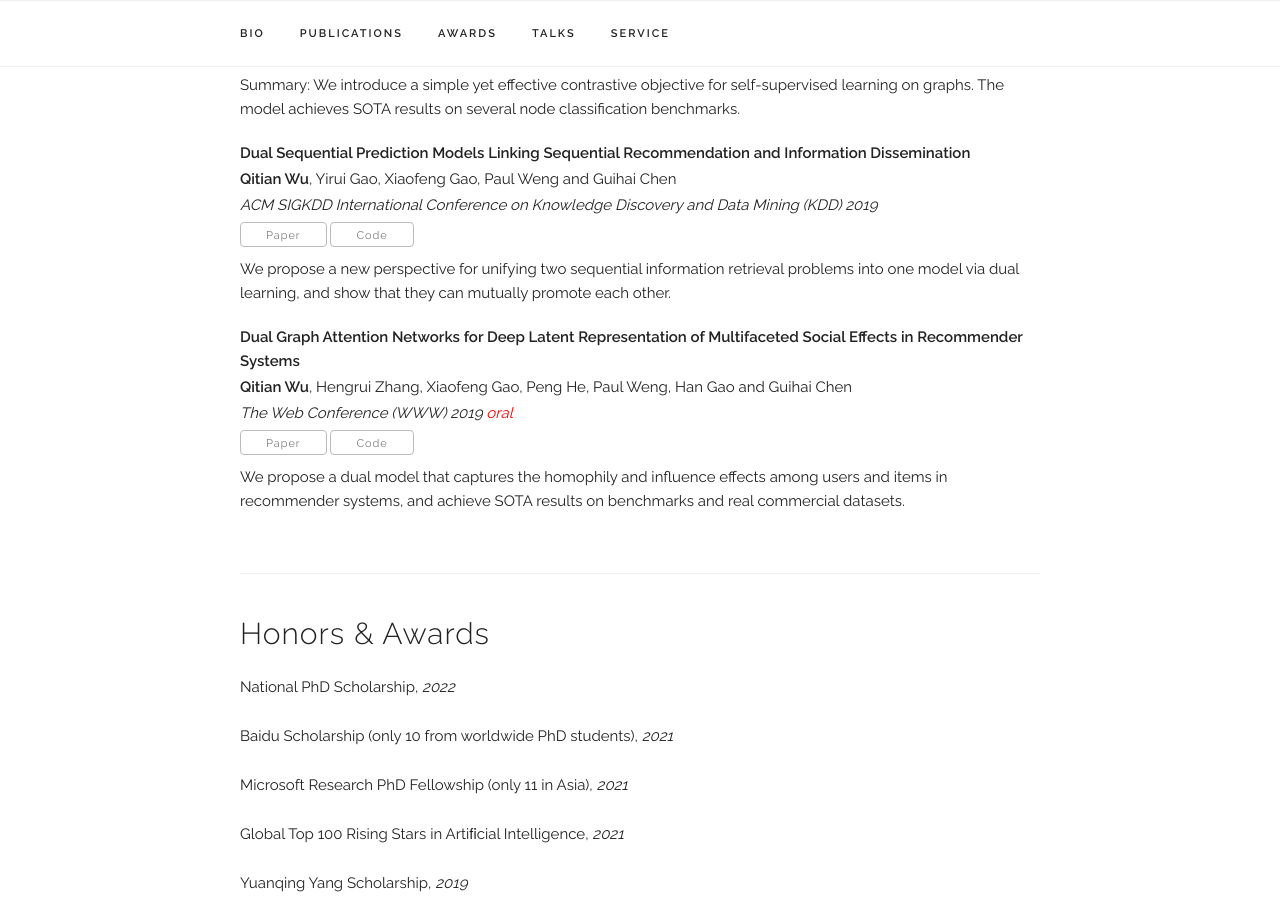
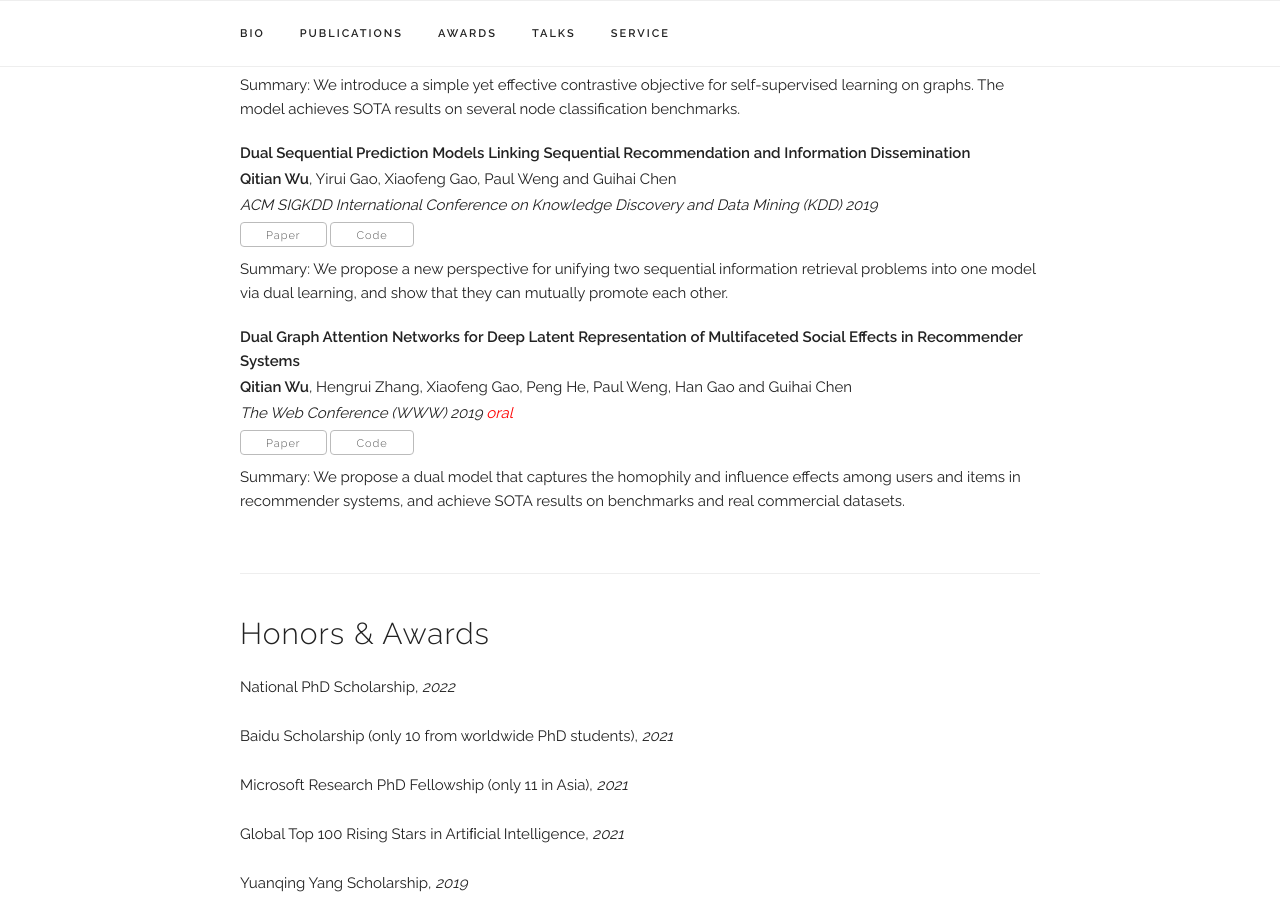
Before and after one commit to qitianwu/qitianwu.github.io, a Jekyll site: the page built from index.html, in a window 1280 px wide and 900 px high, scrolled down 3651 px. Built offline with Jekyll 4.4.1, drawn with Linux system fonts in a browser that asks for light colours; some of the changed text lies outside the part shown.

Commit message:
add iclr

```diff
--- a/_data/publications.yaml
+++ b/_data/publications.yaml
@@ -36,7 +36,7 @@
     code: "https://github.com/qitianwu/GraphOOD-EERM"
     slides: "assets/publications/iclr2022-eerm/slides.pdf"
     poster: "assets/publications/iclr2022-eerm/poster.png"
-    content: "We formulate out-of-distribution generalization problem on graphs. As a piorneering work, we systematically discuss how to leverage invariance principle for handling node-level distribution shifts."
+    content: "Summary: We formulate out-of-distribution generalization problem on graphs. As a piorneering work, we systematically discuss how to leverage invariance principle for handling node-level distribution shifts."
     selected: y
 
   - title: "Towards Open-World Feature Extrapolation: An Inductive Graph Learning Approach"
@@ -186,7 +186,7 @@
     venue: "ACM SIGKDD International Conference on Knowledge Discovery and Data Mining (KDD) 2019"
     paper_pdf: ""
     code: "https://github.com/qitianwu/DEEMS-KDD-19"
-    content: "We propose a new perspective for unifying two sequential information retrieval problems into one model via dual learning, and show that they can mutually promote each other. "
+    content: "Summary: We propose a new perspective for unifying two sequential information retrieval problems into one model via dual learning, and show that they can mutually promote each other. "
     selected: y
 
   - title: "Dual Graph Attention Networks for Deep Latent Representation of Multifaceted Social Effects in Recommender Systems"
@@ -194,7 +194,7 @@
     venue: "The Web Conference (WWW) 2019"
     paper_pdf: "https://arxiv.org/abs/1903.10433"
     code: "https://github.com/qitianwu/DANSER-WWW-19"
-    content: "We propose a dual model that captures the homophily and influence effects among users and items in recommender systems, and achieve SOTA results on benchmarks and real commercial datasets. "
+    content: "Summary: We propose a dual model that captures the homophily and influence effects among users and items in recommender systems, and achieve SOTA results on benchmarks and real commercial datasets. "
     note: "oral"
     selected: y
 
--- a/_layouts/default.html
+++ b/_layouts/default.html
@@ -115,7 +115,7 @@
     [2022.12] I am invited as the reviewer for ICML 2023.
 </li>
     <li>
-      [2022.11] Two papers are selected as <b>Spotlight</b> (less than 5%) on NeurIPS 2022!
+      [2022.11] Two papers are selected as spotlight presentation (less than 5%) on NeurIPS 2022!
   </li>
   <li>
       [2022.10] I was awarded with National Scholarship (top 1%).
```
